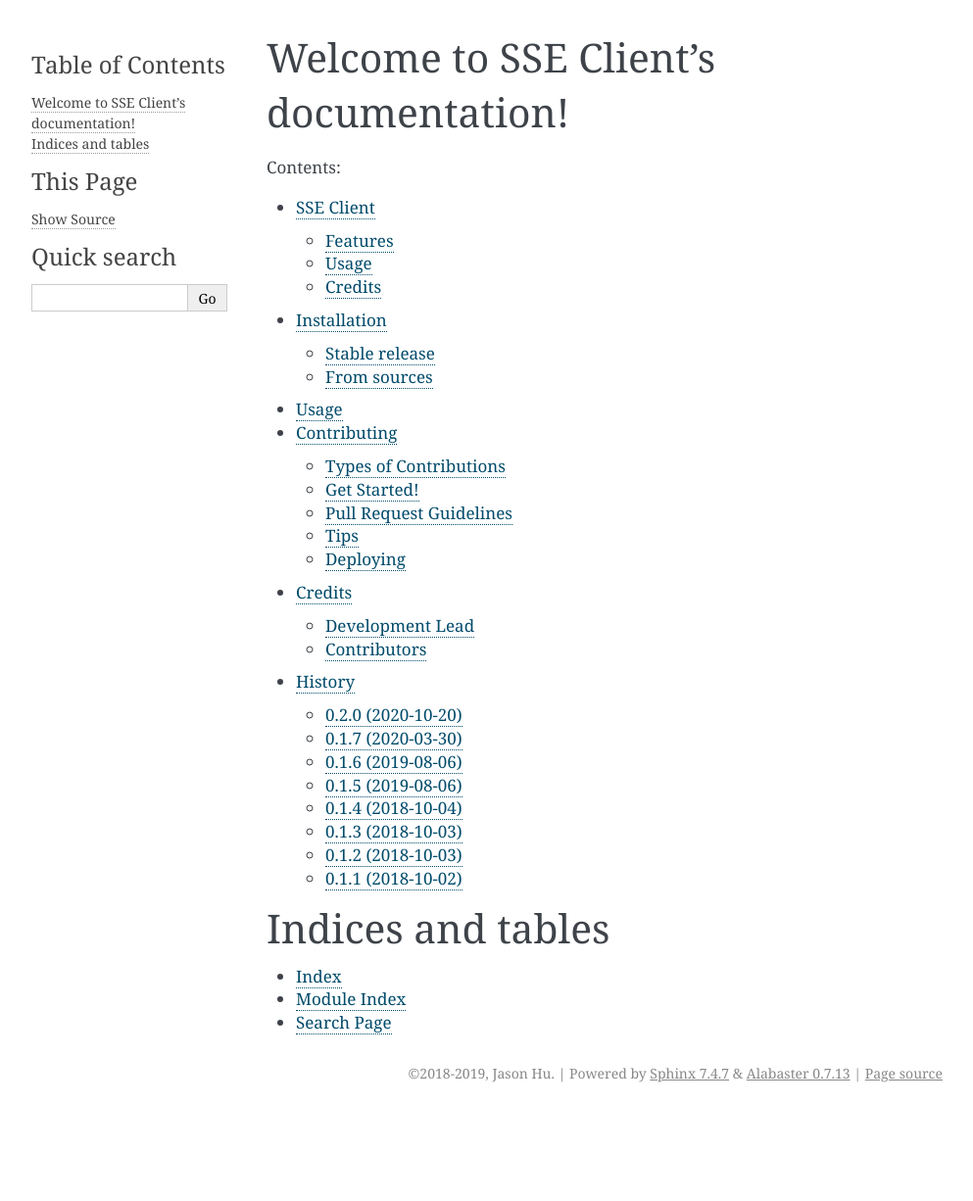
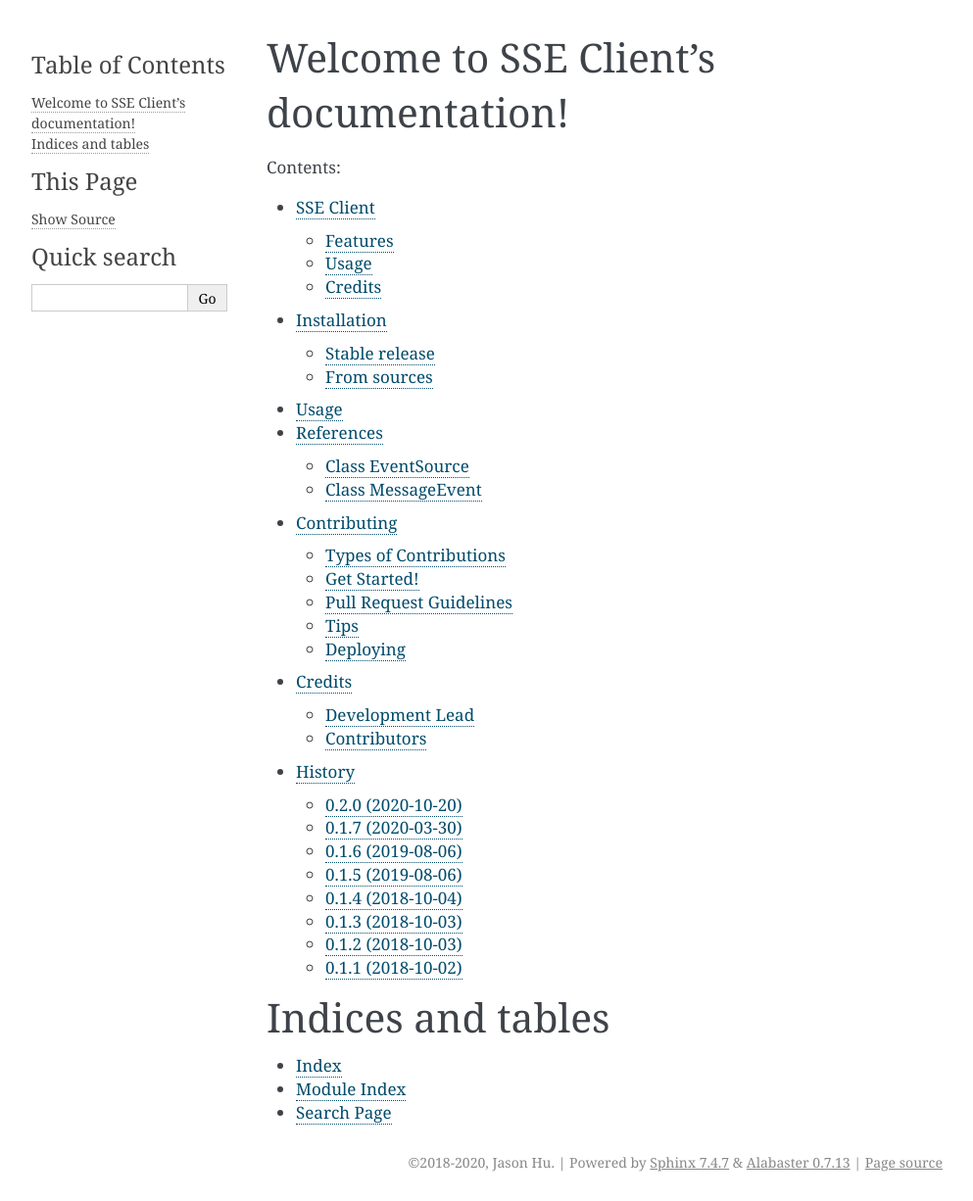
Before and after one commit to rtfol/aiohttp-sse-client, a Sphinx documentation site: the page built from docs/index.rst, in a window 1280 px wide. Shown: the whole page at 98% size, without its empty margins (148-1141 px from the left). Built offline with Sphinx 7.4.7, drawn with Linux system fonts in a browser that asks for light colours; pages that are not in the unit, such as notebooks, are missing from menus; before the commit the page ends 1135 px from its top, so only the background shows below that.

Commit message:
Add references in doc (#26)

```diff
--- a/docs/conf.py
+++ b/docs/conf.py
@@ -48,7 +48,7 @@ master_doc = 'index'
 
 # General information about the project.
 project = u'SSE Client'
-copyright = u"2018-2019, Jason Hu"
+copyright = u"2018-2020, Jason Hu"
 author = u"Jason Hu"
 
 # The version info for the project you're documenting, acts as replacement
--- a/docs/index.rst
+++ b/docs/index.rst
@@ -8,6 +8,7 @@ Welcome to SSE Client's documentation!
    readme
    installation
    usage
+   references
    modules
    contributing
    authors
```
Also changed, not shown: docs/references.rst (added, +17 -0 lines), 1 other file.
